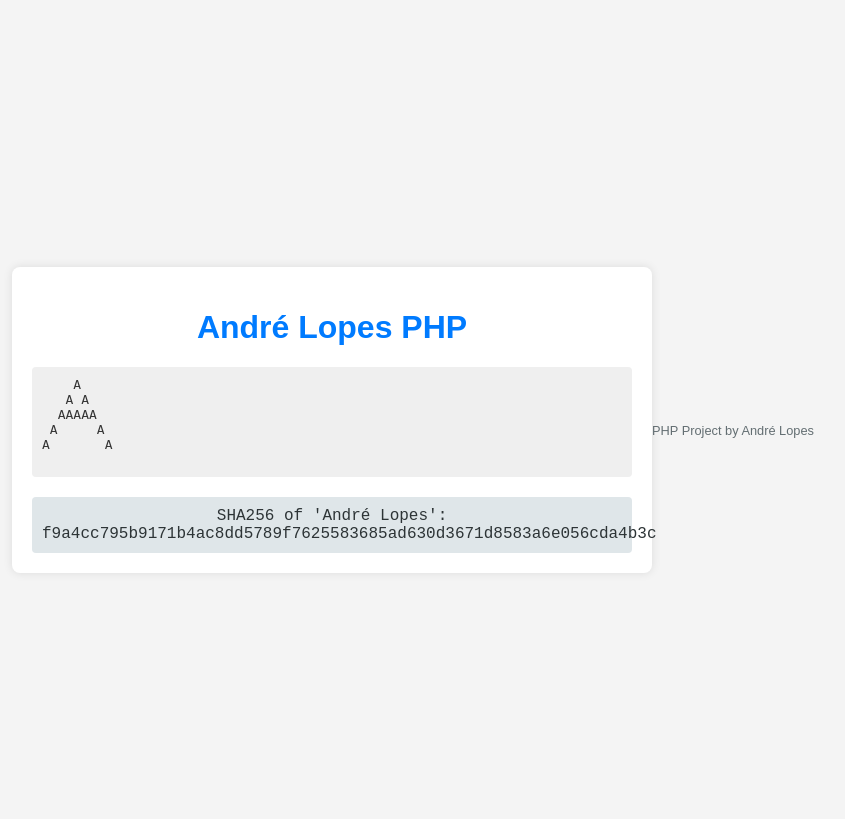
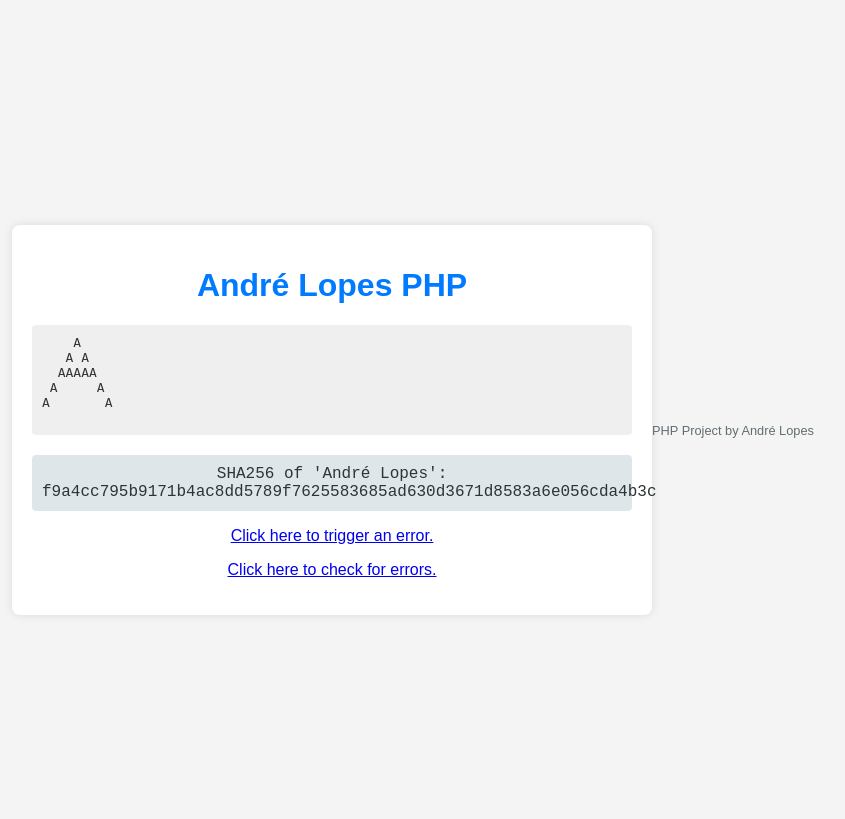
Before and after one commit to andrelopes1/web-development-projects, a PHP site: page /PHP/class-project/index.php in a window 1280 px wide. Shown: the top 819 px of the page, without its empty margins (227-1072 px from the left). Run offline with PHP 8.4, Linux system fonts and the light colour scheme.

Commit message:
Update index.php

```diff
--- a/PHP/class-project/index.php
+++ b/PHP/class-project/index.php
@@ -21,6 +21,12 @@ A       A
                 echo "SHA256 of 'André Lopes': " . hash('sha256', 'André Lopes');
             ?>
         </div>
+
+        <!-- Links to fail.php and check.php -->
+        <div class="links">
+            <p><a href="fail.php">Click here to trigger an error.</a></p>
+            <p><a href="check.php">Click here to check for errors.</a></p>
+        </div>
     </div>
     <footer>
         <p>PHP Project by André Lopes</p>
```
